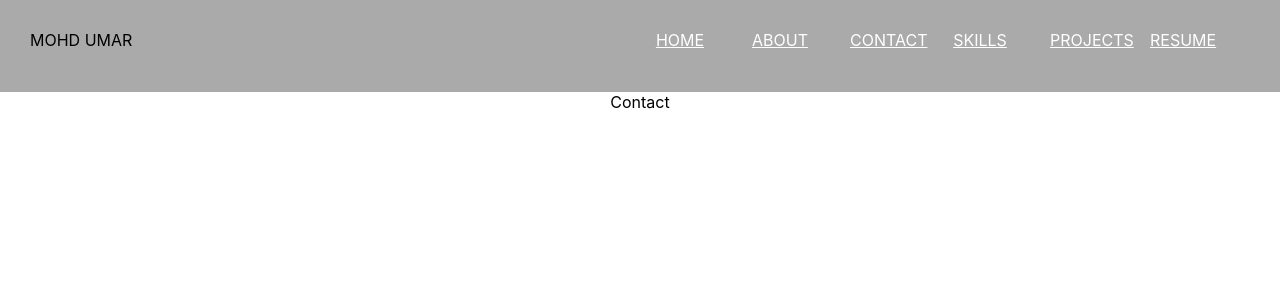
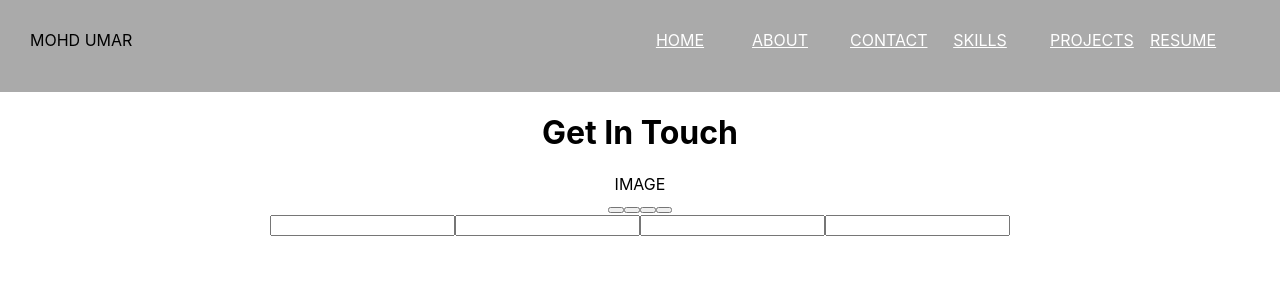
Before and after one commit to MohdumaR125/Portfolio, a React (Create React App) app in the folder umar-portfolio/: page /contact in a window 1280 px wide. Shown: the top 300 px of the page. Built offline with nearby package versions, Linux system fonts and the light colour scheme.

Commit message:
contacts updated

```diff
--- a/umar-portfolio/src/Pages/Contact.jsx
+++ b/umar-portfolio/src/Pages/Contact.jsx
@@ -1,6 +1,23 @@
 const Contact = () =>{
  return(
-    <div>Contact</div>
+    <div>
+      <h1>Get In Touch</h1>
+      <div>IMAGE</div>
+      <div>
+         <div>
+            <button></button>
+            <button></button>
+            <button></button>
+            <button></button>
+         </div>
+         <form action="Submit">
+            <input type="text" name="" id="" />
+            <input type="text" name="" id="" />
+            <input type="text" name="" id="" />
+            <input type="text" name="" id="" />
+         </form>
+      </div>
+    </div>
  )
 }
 export default Contact
```
